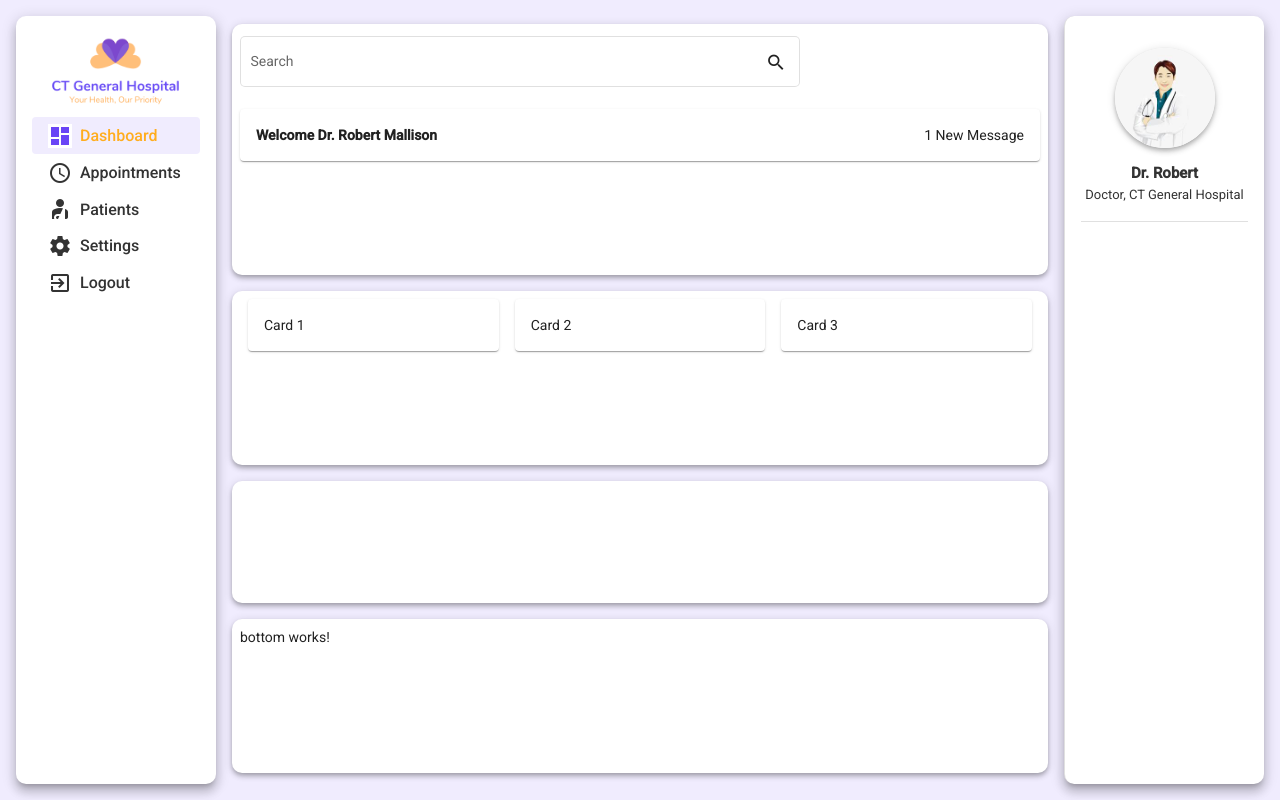
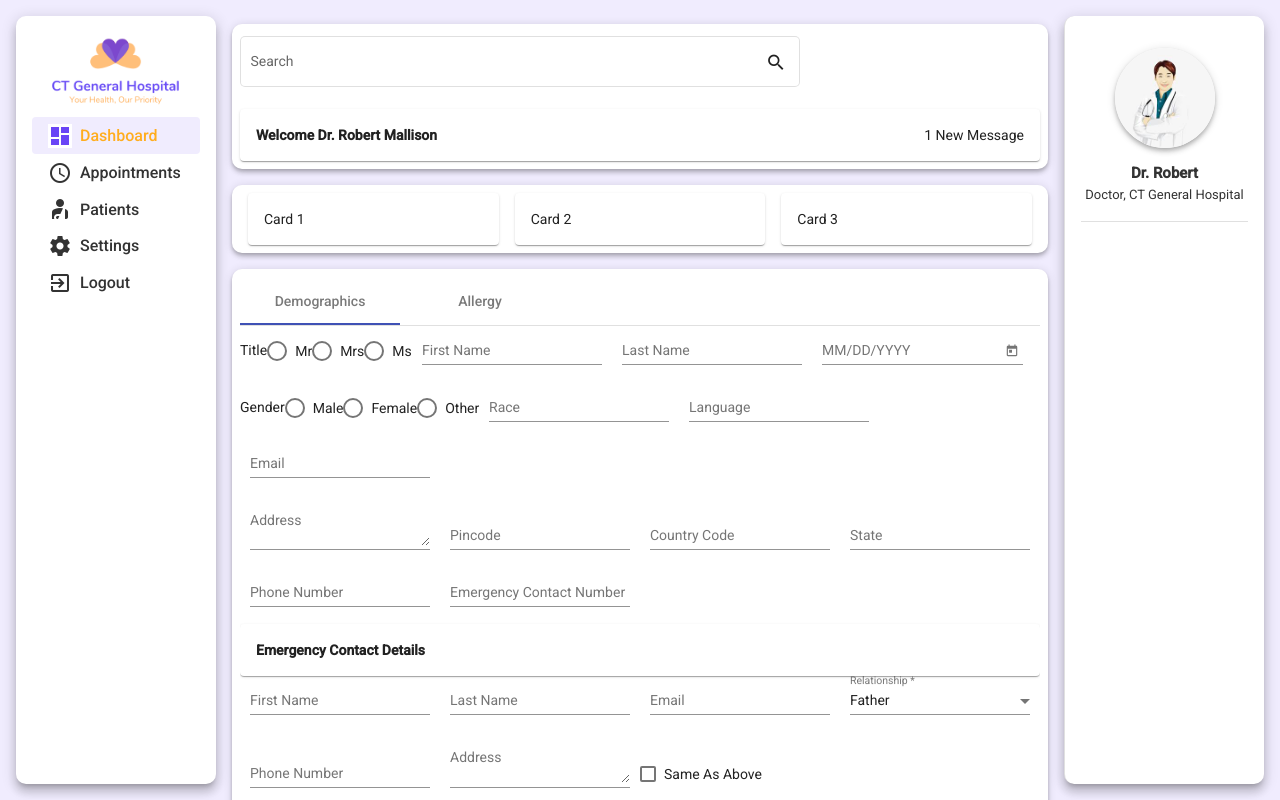
Before and after one commit to Team-1-NET-fullstack/CT-General-Hospital, an Angular app in the folder ct-general-hospital/: page /patient-demographics in a window 1280 px wide. Before the commit this address led to /. Built offline with nearby package versions, Linux system fonts and the light colour scheme.

Commit message:
IssueId-12-Patient Demographics page & Allergy tab

```diff
--- /dev/null
+++ b/ct-general-hospital/src/app/components/Patient/patient-allergy/patient-allergy.component.css
@@ -0,0 +1,29 @@
+.mat-form-field {
+  margin-left: 25px;
+  margin-left: 26px;
+}
+.mat-card {
+  text-align: center;
+  box-sizing: content-box;
+}
+.form {
+  align-items: left;
+  height: 100cm;
+  width: 100cm;
+}
+mat-grid-tile {
+  background: lightgrey;
+}
+
+.button-submit {
+  background-color: #6944f6;
+  margin-right: 10px;
+  margin-left: 5px;
+  text-align: right;
+}
+
+.button-reset {
+  background-color: #ffad1f;
+  margin-right: 10px;
+  text-align: right;
+}
--- /dev/null
+++ b/ct-general-hospital/src/app/components/Patient/patient-allergy/patient-allergy.component.html
@@ -0,0 +1,49 @@
+<form>
+  <div class="container">
+    <div>
+      <mat-form-field>
+        <mat-label>Allergy Id</mat-label>
+        <select matNativeControl>
+          <option value="one">1</option>
+          <option value="two">2</option>
+          <option value="three">3</option>
+        </select>
+      </mat-form-field>
+      <mat-form-field>
+        <mat-label>Allergy Type</mat-label>
+        <select matNativeControl>
+          <option value="dust">Dust</option>
+          <option value="dog">Dog</option>
+          <option value="sun">Sun</option>
+        </select>
+      </mat-form-field>
+      <mat-form-field>
+        <mat-label>Allergy Name</mat-label>
+        <select matNativeControl>
+          <option value="one">Name 1</option>
+          <option value="two">Name 2</option>
+          <option value="three">Name 3</option>
+        </select>
+      </mat-form-field>
+      <div>
+        <mat-form-field>
+          <mat-label>Allergy Description</mat-label>
+          <textarea matInput placeholder="xyz.. "></textarea>
+        </mat-form-field>
+        <mat-form-field>
+          <mat-label>Allergy Clinical Information</mat-label>
+          <textarea matInput placeholder="pqr.. "></textarea>
+        </mat-form-field>
+      </div>
+      <mat-radio-group>
+        <mat-label>Allergy Fatal</mat-label>
+        <mat-radio-button value="Yes"> Yes </mat-radio-button>
+        <mat-radio-button value="No"> No </mat-radio-button>
+      </mat-radio-group>
+      <button mat-flat-button type="submit" class="button-submit">
+        Submit
+      </button>
+      <button mat-flat-button type="reset" class="button-reset">Cancel</button>
+    </div>
+  </div>
+</form>
--- /dev/null
+++ b/ct-general-hospital/src/app/components/Patient/patient-allergy/patient-allergy.component.ts
@@ -0,0 +1,15 @@
+import { Component, OnInit } from '@angular/core';
+
+@Component({
+  selector: 'app-patient-allergy',
+  templateUrl: './patient-allergy.component.html',
+  styleUrls: ['./patient-allergy.component.css']
+})
+export class PatientAllergyComponent implements OnInit {
+
+  constructor() { }
+
+  ngOnInit(): void {
+  }
+
+}
--- /dev/null
+++ b/ct-general-hospital/src/app/components/Patient/patient-demographics/patient-demographics.component.css
@@ -0,0 +1,25 @@
+mat-form-field {
+  margin-right: 10px;
+  margin-left: 10px;
+
+}
+.mat-card {
+  text-align: left;
+  box-sizing: content-box;
+}
+.container {
+  align-items: left;
+}
+
+.button-submit {
+  background-color: #6944f6;
+  margin-right: 10px;
+  margin-left: 5px;
+  text-align: right;
+}
+
+.button-reset {
+  background-color: #ffad1f;
+  margin-right: 10px;
+  text-align: right;
+}
--- /dev/null
+++ b/ct-general-hospital/src/app/components/Patient/patient-demographics/patient-demographics.component.html
@@ -0,0 +1,124 @@
+<form>
+  <mat-tab-group>
+    <mat-tab label="Demographics">
+      <div class="container">
+        <mat-radio-group>
+          <mat-label>Title</mat-label>
+          <mat-radio-button value="Mr">Mr</mat-radio-button>
+          <mat-radio-button value="Mrs">Mrs</mat-radio-button>
+          <mat-radio-button value="Ms">Ms</mat-radio-button>
+        </mat-radio-group>
+        <mat-form-field appearance="legacy">
+          <mat-label>First Name</mat-label>
+          <input matInput placeholder="First Name" />
+        </mat-form-field>
+        <mat-form-field appearance="legacy">
+          <mat-label>Last Name</mat-label>
+          <input matInput placeholder="Last Name" />
+        </mat-form-field>
+        <mat-form-field>
+          <input matInput [matDatepicker]="picker" placeholder="MM/DD/YYYY" />
+          <mat-datepicker-toggle matSuffix [for]="picker"></mat-datepicker-toggle>
+          <mat-datepicker #picker>
+          </mat-datepicker>
+        </mat-form-field>
+        <div>
+          <mat-label>Gender</mat-label>
+          <mat-radio-group>
+            <mat-radio-button value="Mr"> Male</mat-radio-button>
+            <mat-radio-button value="Mrs"> Female </mat-radio-button>
+            <mat-radio-button value="Ms"> Other</mat-radio-button>
+          </mat-radio-group>
+
+          <mat-form-field appearance="legacy">
+            <mat-label>Race</mat-label>
+            <input matInput placeholder="Race" />
+          </mat-form-field>
+
+          <mat-form-field appearance="legacy">
+            <mat-label>Language</mat-label>
+            <input matInput placeholder="Language" />
+          </mat-form-field>
+
+          <mat-form-field appearance="legacy">
+            <mat-label>Email</mat-label>
+            <input matInput placeholder="Email" />
+          </mat-form-field>
+        </div>
+        <mat-form-field appearance="legacy">
+          <mat-label>Address</mat-label>
+          <textarea matInput placeholder="Ex.909 Swapnlok "></textarea>
+        </mat-form-field>
+
+        <mat-form-field appearance="legacy">
+          <mat-label>Pincode</mat-label>
+          <input matInput placeholder="Pincode" />
+        </mat-form-field>
+
+        <mat-form-field appearance="legacy">
+          <mat-label>Country Code</mat-label>
+          <input matInput placeholder="Country Code" />
+        </mat-form-field>
+
+        <mat-form-field appearance="legacy">
+          <mat-label>State</mat-label>
+          <input matInput placeholder="State" />
+        </mat-form-field>
+        <mat-form-field appearance="legacy">
+          <mat-label>Phone Number</mat-label>
+          <input matInput placeholder="Phone Number" />
+        </mat-form-field>
+        <mat-form-field appearance="legacy">
+          <mat-label>Emergency Contact Number</mat-label>
+          <input matInput placeholder="Emergency Contact  Number" />
+        </mat-form-field>
+        <div class="mat-card"><b>Emergency Contact Details</b></div>
+        <mat-form-field appearance="legacy">
+          <mat-label>First Name </mat-label>
+          <input matInput placeholder="First Name" />
+        </mat-form-field>
+        <mat-form-field appearance="legacy">
+          <mat-label>Last Name </mat-label>
+          <input matInput placeholder="Last Name" />
+        </mat-form-field>
+        <mat-form-field appearance="legacy">
+          <mat-label>Email </mat-label>
+          <input matInput placeholder="Email" />
+        </mat-form-field>
+        <mat-form-field>
+          <mat-label>Relationship</mat-label>
+          <select matNativeControl required>
+            <option value="f">Father</option>
+            <option value="m">Mother</option>
+            <option value="s">Sister</option>
+            <option value="b">Brother</option>
+          </select>
+        </mat-form-field>
+        <mat-form-field appearance="legacy">
+          <mat-label>Phone Number</mat-label>
+          <input matInput placeholder="Phone Number" />
+        </mat-form-field>
+        <mat-form-field appearance="legacy">
+          <mat-label>Address</mat-label>
+          <textarea matInput placeholder="Ex.909 Swapnlok "></textarea>
+        </mat-form-field>
+        <mat-checkbox class="mat-checkbox">Same As Above</mat-checkbox>
+        <div>
+          <mat-radio-group aria-label="Select an option">
+            <mat-label>AccessTo Patient Portal </mat-label>
+            <mat-radio-button value="Yes"> Yes </mat-radio-button>
+            <mat-radio-button value="No"> No </mat-radio-button>
+          </mat-radio-group>
+
+          <button mat-flat-button type="submit" class="button-submit">
+            Submit
+          </button>
+          <button mat-flat-button type="reset" class="button-reset">
+            Cancel
+          </button>
+        </div>
+      </div>
+    </mat-tab>
+    <mat-tab label="Allergy"><app-patient-allergy></app-patient-allergy></mat-tab>
+  </mat-tab-group>
+</form>
--- /dev/null
+++ b/ct-general-hospital/src/app/components/Patient/patient-demographics/patient-demographics.component.ts
@@ -0,0 +1,15 @@
+import { Component, OnInit } from '@angular/core';
+
+@Component({
+  selector: 'app-patient-demographics',
+  templateUrl: './patient-demographics.component.html',
+  styleUrls: ['./patient-demographics.component.css']
+})
+export class PatientDemographicsComponent implements OnInit {
+
+  constructor() { }
+
+  ngOnInit(): void {
+  }
+
+}
--- a/ct-general-hospital/src/app/shared/components/left-sidenav/left-sidenav.component.css
+++ b/ct-general-hospital/src/app/shared/components/left-sidenav/left-sidenav.component.css
@@ -21,6 +21,6 @@ mat-icon {
 }
 
 .active-link mat-icon {
-  background: white;
+  background: #ffffff;
   color: #6944f6;
 }
--- a/ct-general-hospital/src/app/shared/components/left-sidenav/left-sidenav.component.html
+++ b/ct-general-hospital/src/app/shared/components/left-sidenav/left-sidenav.component.html
@@ -13,7 +13,7 @@
       <mat-icon>access_time</mat-icon>
       <span>Appointments</span>
     </button>
-    <button mat-button class="menu-button">
+    <button mat-button class="menu-button" routerLink="/patient-demographics">
       <mat-icon>personal_injury</mat-icon>
       <span>Patients</span>
     </button>
```
Also changed, not shown: ct-general-hospital/src/app/app.module.ts (+8 -9 lines), ct-general-hospital/src/app/modules/angular-material/angular-material.module.ts (+9 -0 lines), 2 other files (tests, documents, lock files or other folders).
